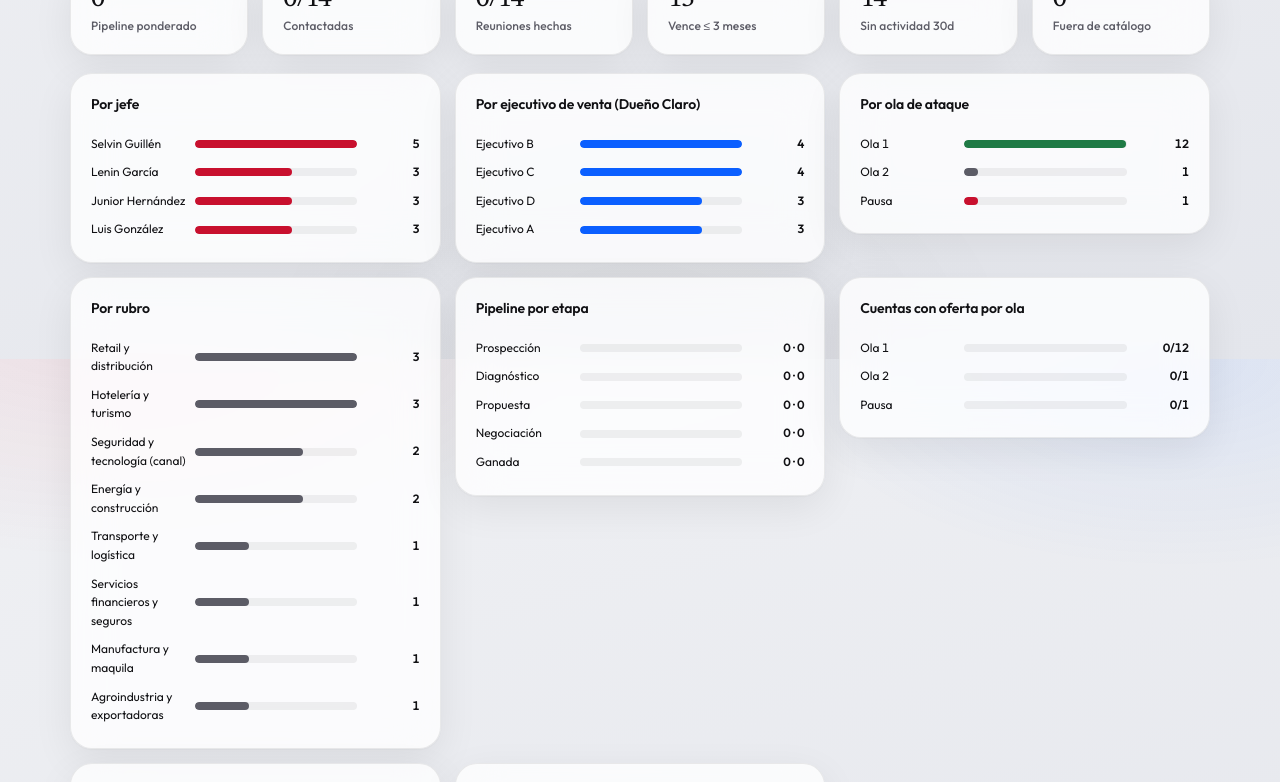
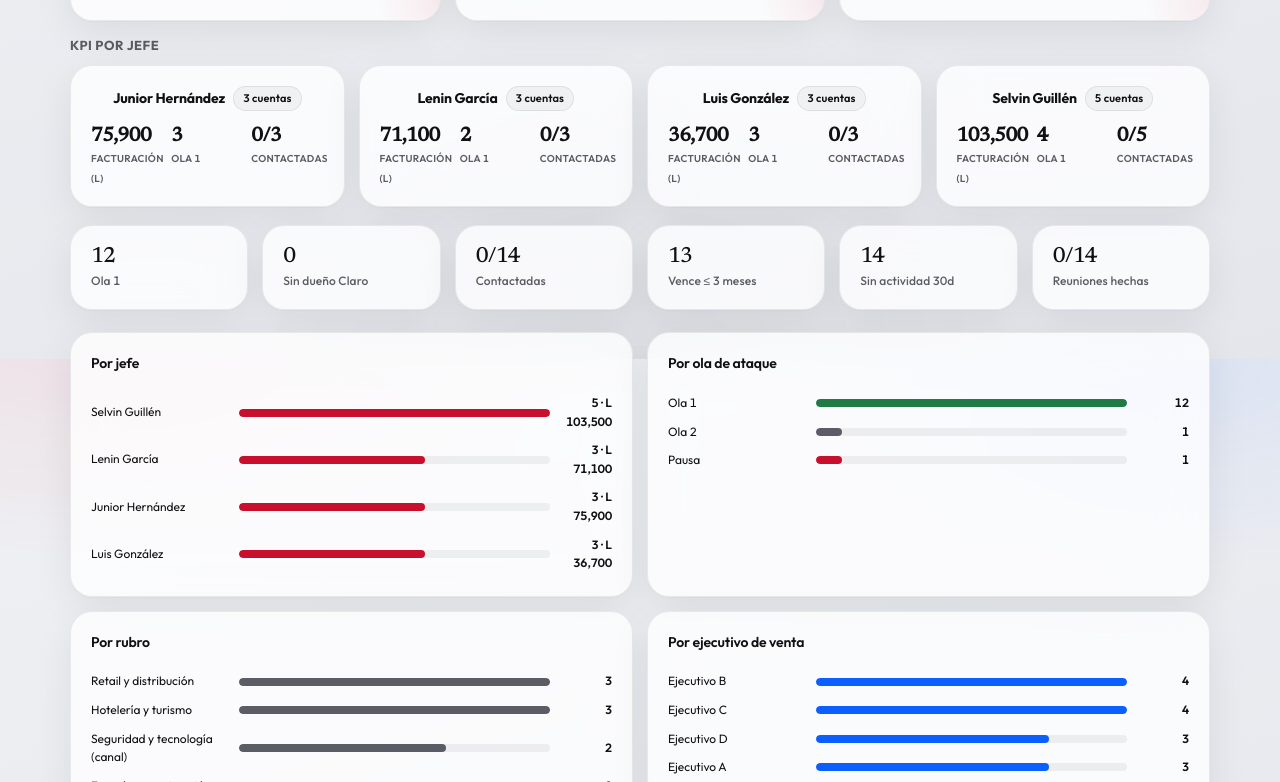
Before and after one commit to jjurbina85/sharedwallet, a plain HTML site: page web/index.html in a window 1280 px wide. Shown: the part 441-1223 px from the top of the page. Drawn offline with Linux system fonts and the light colour scheme.

Commit message:
feat(ui): Resumen con KPIs por jefe y grilla 2 columnas
Filtro de jefe en vivo, tarjetas por jefe (cuentas/fact/Ola 1) y
gráficas alineadas en layout de dos columnas.

Co-authored-by: Cursor <cursoragent@cursor.com>

```diff
--- a/web/app.js
+++ b/web/app.js
@@ -204,54 +204,78 @@ function jefeFilterBar(onPick){
   !jefes.length?h('span',{class:'muted'},'Tu JSON no trae jefe — vuelve a cargarlo en Ajustes'):null);
 }
 function vResumen(){
- const C=D.clientes,ab=abiertas(),now=new Date();
+ const root=h('div',{class:'view'});
+ const draw=()=>{
+  const C=conJefe(D.clientes),now=new Date();
+  const ab=C.flatMap(c=>ofertas(c.id).filter(o=>!['Ganada','Perdida'].includes(o.etapa)).map(o=>({...o,cid:c.id})));
   const contact=C.filter(c=>!['Por contactar','Por validar','En pausa'].includes(estado(c))).length;
- const ag=D.agenda.filter(e=>e.tipo==='Cuenta'),hechas=ag.filter(e=>(st('agenda')[e.id]||{}).hecha).length;
+  const ag=D.agenda.filter(e=>e.tipo==='Cuenta'&&(!Q.jefe||(e.cuenta_id&&clienteById(e.cuenta_id)?.jefe===Q.jefe)));
+  const hechas=ag.filter(e=>(st('agenda')[e.id]||{}).hecha).length;
   const venc=C.filter(c=>['Vencido','Este mes','1-3 meses'].includes(c.ventana)).length;
   const sinAct=C.filter(c=>{const u=ultimaActividad(c);return !u||(now-u)/864e5>30;}).length;
- const fuera=D.clientes.flatMap(c=>ofertas(c.id)).filter(o=>o.clase==='Fuera de catálogo').length;
+  const fuera=C.flatMap(c=>ofertas(c.id)).filter(o=>o.clase==='Fuera de catálogo').length;
+  const ola1=C.filter(c=>c.ola==='Ola 1').length;
+  const sinDueno=C.filter(c=>!duenoOf(c)).length;
   const por=(k)=>[...new Map(C.map(c=>[c[k]||'Sin dato',0])).keys()].map(v=>({label:v,n:C.filter(c=>(c[k]||'Sin dato')===v).length}));
- const olas=['Ola 1','Ola 2','Ola 3','En pipeline','Validar','Pausa'].map(o=>({label:o,n:C.filter(c=>c.ola===o).length,href:'#/cuentas?ola='+encodeURIComponent(o),color:o==='Ola 1'?'var(--ok)':o==='Validar'?'var(--warn)':o==='Pausa'?'var(--bad)':undefined})).filter(x=>x.n);
+  const olas=['Ola 1','Ola 2','Ola 3','En pipeline','Validar','Pausa'].map(o=>({label:o,n:C.filter(c=>c.ola===o).length,href:'#/cuentas?ola='+encodeURIComponent(o)+(Q.jefe?'&jefe='+encodeURIComponent(Q.jefe):''),color:o==='Ola 1'?'var(--ok)':o==='Validar'?'var(--warn)':o==='Pausa'?'var(--bad)':undefined})).filter(x=>x.n);
   const rub=por('rubro').sort((a,b)=>b.n-a.n).map(x=>({...x,href:'#/rubro/'+encodeURIComponent(x.label)}));
- const jefes=por('jefe').sort((a,b)=>b.n-a.n).map(x=>({...x,href:'#/cuentas?jefe='+encodeURIComponent(x.label),color:x.label==='Sin dato'?undefined:'var(--brand)'}));
- const porDueno=[...new Map(C.map(c=>[ejecVentaLabel(c),0])).keys()].map(v=>({label:v,n:C.filter(c=>ejecVentaLabel(c)===v).length,href:'#/cuentas?dueno='+encodeURIComponent(v=== 'Sin dueño Claro'?'__none__':v)})).sort((a,b)=>b.n-a.n);
- const etapas=ETAPAS.filter(e=>!['Perdida'].includes(e)).map(e=>{const os=D.clientes.flatMap(c=>ofertas(c.id)).filter(o=>o.etapa===e);return {label:e,n:sum(os,o=>o.monto),text:nf.format(os.length)+' · '+nf.format(sum(os,o=>o.monto))};});
+  const jefes=por('jefe').sort((a,b)=>b.n-a.n).map(x=>({...x,href:'#/cuentas?jefe='+encodeURIComponent(x.label),text:`${x.n} · L ${nf.format(sum(C.filter(c=>(c.jefe||'Sin dato')===x.label),c=>c.fact))}`,color:x.label==='Sin dato'?undefined:'var(--brand)'}));
+  const porDueno=[...new Map(C.map(c=>[ejecVentaLabel(c),0])).keys()].map(v=>({label:v,n:C.filter(c=>ejecVentaLabel(c)===v).length,href:'#/cuentas?dueno='+encodeURIComponent(v==='Sin dueño Claro'?'__none__':v)+(Q.jefe?'&jefe='+encodeURIComponent(Q.jefe):'')})).sort((a,b)=>b.n-a.n);
+  const etapas=ETAPAS.filter(e=>!['Perdida'].includes(e)).map(e=>{const os=C.flatMap(c=>ofertas(c.id)).filter(o=>o.etapa===e);return {label:e,n:sum(os,o=>o.monto),text:nf.format(os.length)+' · '+nf.format(sum(os,o=>o.monto))};});
   const conv=olas.map(o=>{const cs=C.filter(c=>c.ola===o.label);const n=cs.filter(c=>ofertas(c.id).length).length;return {label:o.label,n:cs.length?100*n/cs.length:0,text:`${n}/${cs.length}`};});
   const madOrden=['Sin registrar','Sin presencia','Básica','Media','Alta'];
   const potOrden=['Sin registrar','Bajo','Medio','Alto'];
   const madBars=madOrden.map(l=>({label:l,n:C.filter(c=>madurezDe(presencia(c.id))===l).length,href:'#/cuentas?pres='+encodeURIComponent(l)})).filter(x=>x.n);
   const potBars=potOrden.map(l=>({label:l,n:C.filter(c=>potencialDe(presencia(c.id))===l).length,href:'#/cuentas?pot='+encodeURIComponent(l),color:l==='Alto'?'var(--ok)':l==='Bajo'?'var(--bad)':undefined})).filter(x=>x.n);
- const proxAgenda=D.agenda.filter(e=>e.tipo==='Cuenta').map(e=>({titulo:e.titulo,cuenta_id:e.cuenta_id,slot:(st('agenda')[e.id]||{}).slot||`${e.fecha} ${e.hora}`}));
- const proxProg=reunionesProg().map(r=>({titulo:clienteById(r.cuenta_id)?.empresa||r.titulo,cuenta_id:r.cuenta_id,slot:`${r.fecha} ${r.hora}`}));
+  const proxAgenda=D.agenda.filter(e=>e.tipo==='Cuenta'&&(!Q.jefe||(e.cuenta_id&&clienteById(e.cuenta_id)?.jefe===Q.jefe))).map(e=>({titulo:e.titulo,cuenta_id:e.cuenta_id,slot:(st('agenda')[e.id]||{}).slot||`${e.fecha} ${e.hora}`}));
+  const proxProg=reunionesProg().filter(r=>!Q.jefe||clienteById(r.cuenta_id)?.jefe===Q.jefe).map(r=>({titulo:clienteById(r.cuenta_id)?.empresa||r.titulo,cuenta_id:r.cuenta_id,slot:`${r.fecha} ${r.hora}`}));
   const prox=[...proxAgenda,...proxProg].sort((a,b)=>a.slot.localeCompare(b.slot));
   const hoy=now.toISOString().slice(0,10);let nx=prox.filter(x=>x.slot>=hoy).slice(0,6);const futuro=nx.length>0;if(!nx.length)nx=prox.slice(0,6);
- return h('div',{class:'view'},
+  const jefeCards=jefesDisponibles().map(j=>{
+   const cs=D.clientes.filter(c=>c.jefe===j);
+   const o1=cs.filter(c=>c.ola==='Ola 1').length;
+   const cont=cs.filter(c=>!['Por contactar','Por validar','En pausa'].includes(estado(c))).length;
+   const active=Q.jefe===j;
+   return h('button',{class:'card glass jefe-kpi'+(active?' on':''),onclick:()=>{Q.jefe=active?'':j;draw();}},
+    h('div',{class:'jefe-kpi-top'},h('strong',{},j),h('span',{class:'chip'},`${cs.length} cuentas`)),
+    h('div',{class:'jefe-kpi-metrics'},
+     h('div',{},h('b',{},nf.format(sum(cs,c=>c.fact))),h('span',{},'Facturación (L)')),
+     h('div',{},h('b',{},String(o1)),h('span',{},'Ola 1')),
+     h('div',{},h('b',{},`${cont}/${cs.length}`),h('span',{},'Contactadas'))));
+  });
+  root.replaceChildren(
    h('header',{class:'page-head'},
     h('div',{class:'eyebrow'},h('span',{class:'live-pill'+(DEMO?'':' ok')},DEMO?'Demo':'Cartera real')),
     h('h1',{},'Resumen'),
-   h('p',{class:'sub'},`${C.length} cuentas · Corte ${D.meta.corte} · ${D.meta.fuente}`)),
+    h('p',{class:'sub'},Q.jefe?`${Q.jefe} · ${C.length} cuentas · Corte ${D.meta.corte}`:`${D.clientes.length} cuentas · Corte ${D.meta.corte} · ${D.meta.fuente}`)),
+   jefeFilterBar(draw),
    h('div',{class:'grid kpis-hero'},
-   kpi(nf.format(C.length),'Cuentas','hero-kpi'),
+    kpi(nf.format(C.length),Q.jefe?'Cuentas del jefe':'Cuentas','hero-kpi'),
     kpi(nf.format(sum(C,c=>c.fact)),'Facturación (L)','hero-kpi'),
     kpi(nf.format(sum(ab,o=>o.monto)),'Pipeline abierto','hero-kpi')),
-  h('div',{class:'grid kpis'},
-   kpi(nf.format(sum(ab,o=>o.monto*o.prob/100)),'Pipeline ponderado','kpi-sec'),
+   h('section',{class:'block'},
+    h('h2',{class:'section-title'},'KPI por jefe'),
+    h('div',{class:'grid jefes-kpis'},...jefeCards)),
+   h('div',{class:'grid kpis kpis-6'},
+    kpi(nf.format(ola1),'Ola 1','kpi-sec'),
+    kpi(nf.format(sinDueno),'Sin dueño Claro','kpi-sec'),
     kpi(`${contact}/${C.length}`,'Contactadas','kpi-sec'),
-   kpi(`${hechas}/${ag.length}`,'Reuniones hechas','kpi-sec'),
     kpi(nf.format(venc),'Vence ≤ 3 meses','kpi-sec'),
     kpi(nf.format(sinAct),'Sin actividad 30d','kpi-sec'),
-   kpi(nf.format(fuera),'Fuera de catálogo','kpi-sec')),
-  h('div',{class:'grid cols'},
+    kpi(`${hechas}/${ag.length||0}`,'Reuniones hechas','kpi-sec')),
+   h('div',{class:'grid cols-2'},
     h('div',{class:'card glass'},h('h2',{},'Por jefe'),bars(jefes)),
-   h('div',{class:'card glass'},h('h2',{},'Por ejecutivo de venta (Dueño Claro)'),bars(porDueno,{color:'var(--info)'})),
     h('div',{class:'card glass'},h('h2',{},'Por ola de ataque'),bars(olas)),
     h('div',{class:'card glass'},h('h2',{},'Por rubro'),bars(rub)),
+    h('div',{class:'card glass'},h('h2',{},'Por ejecutivo de venta'),bars(porDueno,{color:'var(--info)'})),
     h('div',{class:'card glass'},h('h2',{},'Pipeline por etapa'),bars(etapas,{color:'var(--brand)'})),
     h('div',{class:'card glass'},h('h2',{},'Cuentas con oferta por ola'),bars(conv,{color:'var(--ok)'})),
     h('div',{class:'card glass'},h('h2',{},'Presencia digital'),bars(madBars,{color:'var(--info)'})),
     h('div',{class:'card glass'},h('h2',{},'Potencial de compra'),bars(potBars))),
    h('div',{class:'card glass'},h('h2',{},futuro?'Próximas reuniones':'Primeras reuniones'),
-   h('ul',{class:'list'},nx.map(x=>h('li',{},h('span',{},x.cuenta_id?h('a',{class:'cell',href:'#/cliente/'+x.cuenta_id},x.titulo):x.titulo),h('span',{class:'muted'},fdate(x.slot.split(' ')[0])+' · '+x.slot.split(' ')[1]))))));
+    h('ul',{class:'list'},nx.length?nx.map(x=>h('li',{},h('span',{},x.cuenta_id?h('a',{class:'cell',href:'#/cliente/'+x.cuenta_id},x.titulo):x.titulo),h('span',{class:'muted'},fdate(x.slot.split(' ')[0])+' · '+x.slot.split(' ')[1]))):h('li',{},h('span',{class:'muted'},'Sin reuniones en este recorte')))));
+ };
+ draw();return root;
 }
 
 function filtroCuentas(){
--- a/web/index.html
+++ b/web/index.html
@@ -7,7 +7,7 @@
 <link rel="preconnect" href="https://fonts.googleapis.com">
 <link rel="preconnect" href="https://fonts.gstatic.com" crossorigin>
 <link rel="stylesheet" href="https://fonts.googleapis.com/css2?family=Newsreader:opsz,wght@6..72,500;600&family=Outfit:wght@400;500;600;700&display=swap">
-<link rel="stylesheet" href="styles.css?v=jefe3">
+<link rel="stylesheet" href="styles.css?v=resumen4">
 </head>
 <body>
 <a class="skip" href="#main">Ir al contenido</a>
@@ -26,6 +26,6 @@
 </header>
 <div id="banner" class="banner" hidden></div>
 <main id="main" tabindex="-1"></main>
-<script type="module" src="app.js?v=jefe3"></script>
+<script type="module" src="app.js?v=resumen4"></script>
 </body>
 </html>
--- a/web/styles.css
+++ b/web/styles.css
@@ -72,10 +72,16 @@ h3{font-size:12px;font-weight:600;margin:0 0 4px;color:var(--muted);text-transfo
 .sub{color:var(--muted);margin:0 0 22px;max-width:68ch;font-size:15px;line-height:1.5}
 
 .grid{display:grid;gap:14px}
-.kpis-hero{grid-template-columns:repeat(3,minmax(0,1fr));margin-bottom:12px}
+.kpis-hero{grid-template-columns:repeat(3,minmax(0,1fr));margin-bottom:14px}
 .kpis{grid-template-columns:repeat(auto-fit,minmax(140px,1fr));margin-bottom:18px}
+.kpis-6{grid-template-columns:repeat(6,minmax(0,1fr));margin-bottom:22px}
 .cols{grid-template-columns:repeat(auto-fit,minmax(300px,1fr));margin-bottom:18px;align-items:start}
-@media (max-width:800px){.kpis-hero{grid-template-columns:1fr}}
+.cols-2{grid-template-columns:repeat(2,minmax(0,1fr));margin-bottom:18px;align-items:stretch}
+.jefes-kpis{grid-template-columns:repeat(4,minmax(0,1fr));margin-bottom:8px}
+.block{margin-bottom:18px}
+.section-title{font-size:13px;font-weight:700;letter-spacing:.04em;text-transform:uppercase;color:var(--muted);margin:0 0 10px}
+@media (max-width:1100px){.kpis-6{grid-template-columns:repeat(3,minmax(0,1fr))}.jefes-kpis{grid-template-columns:repeat(2,minmax(0,1fr))}}
+@media (max-width:800px){.kpis-hero,.cols-2,.jefes-kpis,.kpis-6{grid-template-columns:1fr}}
 
 .card,.glass,.wrap.glass{
   background:var(--panel);backdrop-filter:var(--glass);-webkit-backdrop-filter:var(--glass);
@@ -87,10 +93,21 @@ h3{font-size:12px;font-weight:600;margin:0 0 4px;color:var(--muted);text-transfo
   content:"";position:absolute;inset:auto -20% -40% auto;width:140px;height:140px;border-radius:50%;
   background:radial-gradient(circle,var(--brand-soft),transparent 70%);pointer-events:none;
 }
+.jefe-kpi{
+  text-align:left;cursor:pointer;width:100%;display:flex;flex-direction:column;gap:14px;
+  transition:border-color .15s var(--ease),transform .12s var(--ease),box-shadow .15s var(--ease);
+}
+.jefe-kpi:hover{border-color:rgba(200,16,46,.35);box-shadow:var(--shadow-lg)}
+.jefe-kpi.on{border-color:var(--brand);box-shadow:0 0 0 2px rgba(200,16,46,.15)}
+.jefe-kpi-top{display:flex;justify-content:space-between;gap:8px;align-items:center}
+.jefe-kpi-top strong{font-size:14px;letter-spacing:-.01em}
+.jefe-kpi-metrics{display:grid;grid-template-columns:repeat(3,minmax(0,1fr));gap:8px}
+.jefe-kpi-metrics b{display:block;font-family:var(--serif);font-size:20px;letter-spacing:-.03em;line-height:1.1}
+.jefe-kpi-metrics span{font-size:10px;color:var(--muted);font-weight:600;text-transform:uppercase;letter-spacing:.03em}
 .kpi b,.hero-kpi b{display:block;font-family:var(--serif);font-weight:500;font-size:34px;line-height:1.02;letter-spacing:-.04em}
-.hero-kpi b{font-size:clamp(36px,4vw,48px)}
+.hero-kpi b{font-size:clamp(34px,3.6vw,44px)}
 .kpi span,.hero-kpi span{color:var(--muted);font-size:12px;font-weight:500;letter-spacing:.01em}
-.kpi-sec b{font-size:24px}
+.kpi-sec b{font-size:22px}
 
 .bar{
   display:grid;grid-template-columns:minmax(96px,1.35fr) 3fr 3.4rem;gap:8px;align-items:center;
```
Lines whose indentation alone changed are shown as unchanged.
